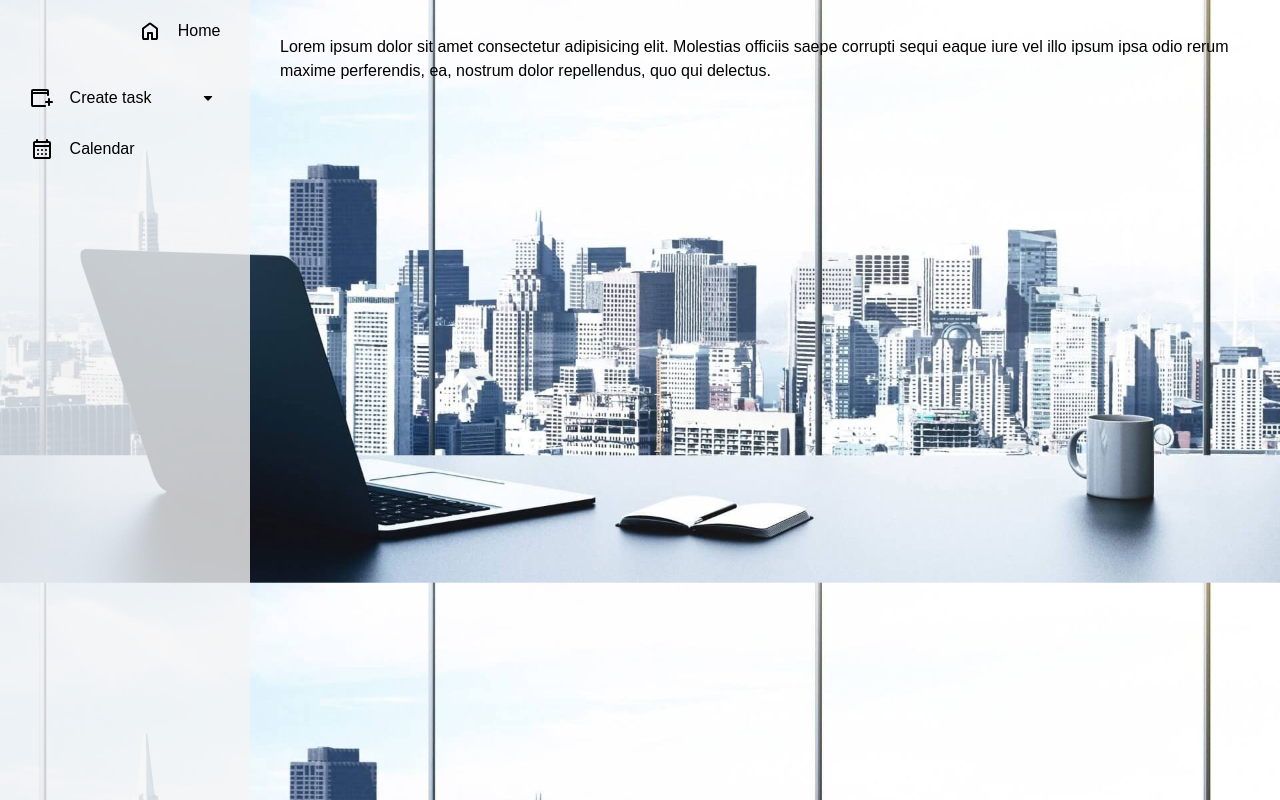
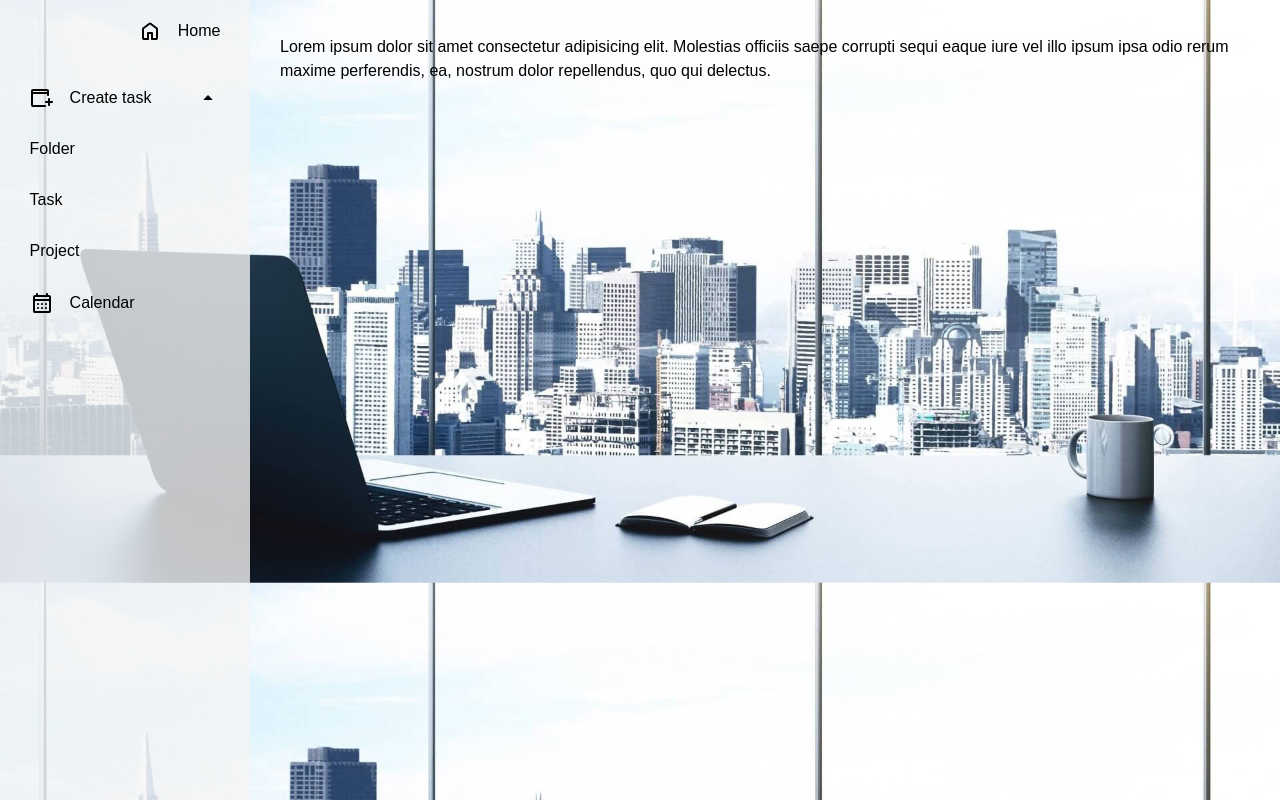
Before and after one commit to Hirukiu/E-Todo, a plain HTML site: page frontend/Home.html in a window 1280 px wide. Both pictures are taken after a click on the button "Create task". Drawn offline with Linux system fonts and the light colour scheme.

Commit message:
55% de la nav bar faite

```diff
--- a/frontend/Home.html
+++ b/frontend/Home.html
@@ -12,15 +12,17 @@
                     <span>Home</span></a>
             </li>
             <li>
-                <button class="dropdown-btn">
+                <button onclick=toggleSubMenu(this) class="dropdown-btn">
                     <svg xmlns="http://www.w3.org/2000/svg" height="24px" viewBox="0 -960 960 960" width="24px" fill="#000000"><path d="M720-280h-80q-17 0-28.5-11.5T600-320q0-17 11.5-28.5T640-360h80v-80q0-17 11.5-28.5T760-480q17 0 28.5 11.5T800-440v80h80q17 0 28.5 11.5T920-320q0 17-11.5 28.5T880-280h-80v80q0 17-11.5 28.5T760-160q-17 0-28.5-11.5T720-200v-80ZM120-120q-33 0-56.5-23.5T40-200v-560q0-33 23.5-56.5T120-840h560q33 0 56.5 23.5T760-760v160q0 17-11.5 28.5T720-560q-17 0-28.5-11.5T680-600v-40H120v440h480q17 0 28.5 11.5T640-160q0 17-11.5 28.5T600-120H120Zm0-600h560v-40H120v40Zm0 0v-40 40Z"/></svg>
                     <span>Create task</span>
                     <svg xmlns="http://www.w3.org/2000/svg" height="24px" viewBox="0 -960 960 960" width="24px" fill="#000000"><path d="M459-381 314-526q-3-3-4.5-6.5T308-540q0-8 5.5-14t14.5-6h304q9 0 14.5 6t5.5 14q0 2-6 14L501-381q-5 5-10 7t-11 2q-6 0-11-2t-10-7Z"/></svg>
                 </button>
                 <ul class="sub-menu">
+                    <div>
                     <li><a href="#">Folder</a></li>
                     <li><a href="#">Task</a></li>
                     <li><a href="#">Project</a></li>
+                    </div>
                 </ul>
             </li>
             <li>
@@ -37,5 +39,11 @@
     <main>
         <p>Lorem ipsum dolor sit amet consectetur adipisicing elit. Molestias officiis saepe corrupti sequi eaque iure vel illo ipsum ipsa odio rerum maxime perferendis, ea, nostrum dolor repellendus, quo qui delectus.</p>
     </main>
+    <script>
+        function toggleSubMenu(button){
+            button.nextElementSibling.classList.toggle('show')
+            button.classList.toggle('rotate')
+        }
+    </script>
 </body>
 </html>
--- a/frontend/css/Home.css
+++ b/frontend/css/Home.css
@@ -61,18 +61,20 @@ body {
     background-color: var(--hover-clr);
 }
 #sidebar .sub-menu{
-    display: none;
+    display: grid;
+    grid-template-rows: 0fr;
+    transition: 300ms ease-in-out;
+
+    > div{
+        overflow: hidden;
+    }
 }
 #sidebar .sub-menu.show{
-    display: block;
+    grid-template-rows: 1fr;
 }
-
-
-
-
-
-
-
+.rotate svg:last-child{
+    rotate: 180deg;
+}
 
 
 
```
